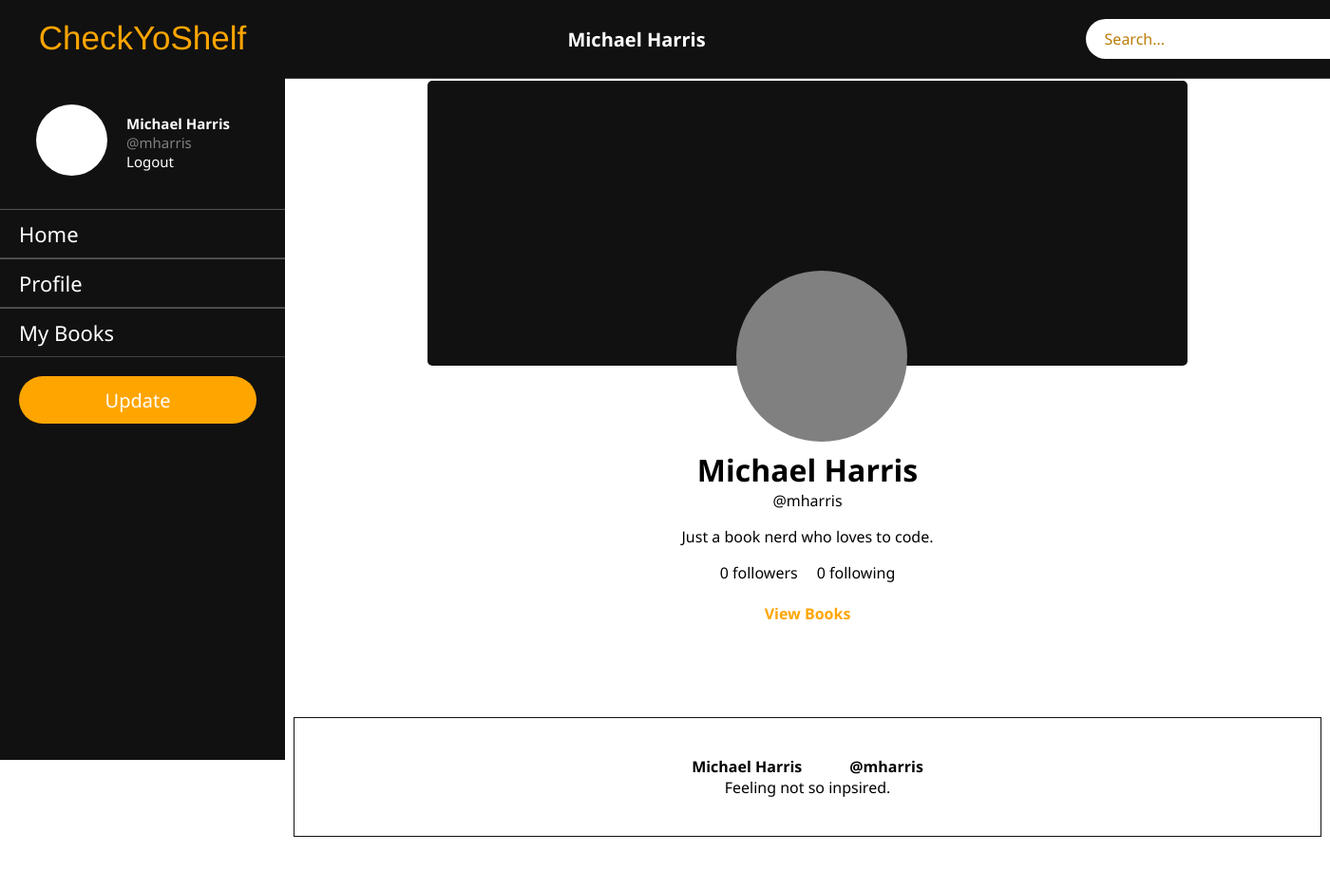
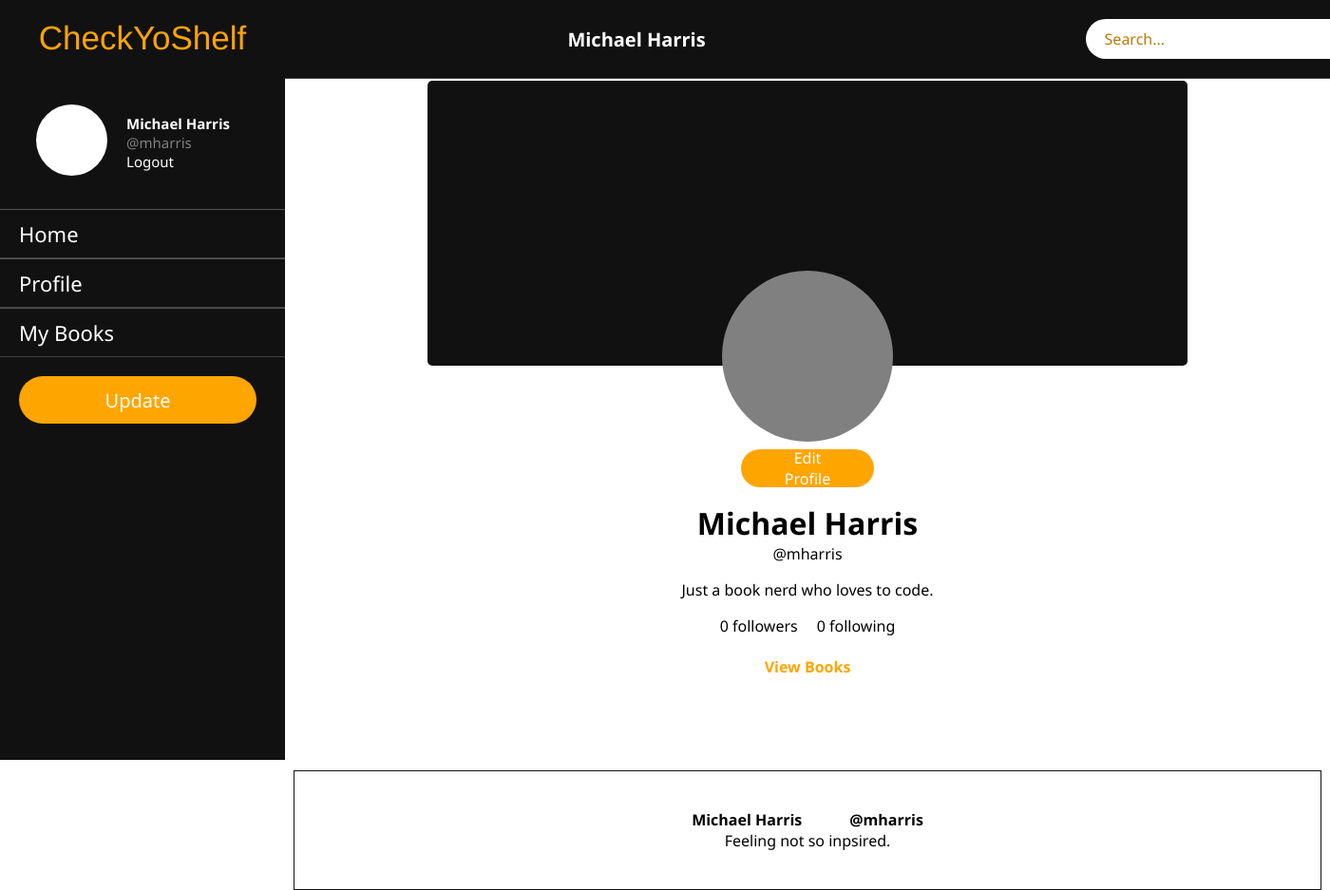
Before and after one commit to mdb-00/checkyoshelf-django-project, a Django app: a page that uses app/templates/profile.html in a window 1400 px wide. Shown: the whole page at 95% size. Before the commit the page ends 881 px from the top, so only its background shows below. Run offline with Django 5.2, Linux system fonts and the light colour scheme; a user stored in the database is signed in; data comes from the database, SQL or seed files in the repository.

Commit message:
added edit and follow buttons to profile based on user

```diff
--- a/app/static/styles.css
+++ b/app/static/styles.css
@@ -215,7 +215,6 @@
     background-color: gray;
     border-radius: 100px;
     margin-top: 200px;
-    margin-left: 30px;
 }
 
 .wrapper .main-content .profile-card .details-container {
@@ -227,6 +226,8 @@
 
 .wrapper .main-content .profile-card .details-container ul li {
     padding: 8px;
+    display: flex;
+    justify-content: center;
 }
 
 .wrapper .main-content .profile-card .details-container .followers {
@@ -250,6 +251,50 @@
 .wrapper .main-content .profile-card .details-container a {
     color: orange;
     font-weight: bold;
+}
+
+.wrapper .main-content .profile-card .follow-btn {
+    height: 20px;
+    width: 30px;
+    padding: 10px 30px;
+    background-color: orange;
+    display: flex;
+    justify-content: center;
+    align-items: center;
+    border-radius: 35px;
+    transition: .3s;
+}
+
+.wrapper .main-content .profile-card .follow-btn:hover {
+    background-color: rgb(217, 144, 8);
+    cursor: pointer;
+}
+
+.wrapper .main-content .profile-card .follow-btn a {
+    color: white;
+    font-weight: 500;
+}
+
+.wrapper .main-content .profile-card .edit-btn {
+    height: 20px;
+    width: 80px;
+    padding: 10px 30px;
+    background-color: orange;
+    display: flex;
+    justify-content: center;
+    align-items: center;
+    border-radius: 35px;
+    transition: .3s;
+}
+
+.wrapper .main-content .profile-card .edit-btn:hover {
+    background-color: rgb(217, 144, 8);
+    cursor: pointer;
+}
+
+.wrapper .main-content .profile-card .edit-btn a {
+    color: white;
+    font-weight: 500;
 }
 
 .wrapper .main-content .profile-content {
--- a/app/templates/profile.html
+++ b/app/templates/profile.html
@@ -21,6 +21,17 @@
   </div>
   <div class="details-container">
     <ul>
+      <li>
+        {% if current_user != user %}
+        <div class="follow-btn">
+          <a href="">Follow</a>
+        </div>
+        {% else %}
+        <div class="edit-btn">
+          <a href="">Edit Profile</a>
+        </div>
+        {% endif %}
+      </li>
       <li>
         <div class="user-details">
           <h1 class="name">{{ profile.name }}</h1>
--- a/app/views.py
+++ b/app/views.py
@@ -98,6 +98,7 @@ def profile_view(request, username):
 
     context["current_user"] = current_user
     context["my_profile"] = my_profile
+    context["user"] = user
     context["profile"] = profile
     context["result"] = result
     context["follower_count"] = follower_count
```
